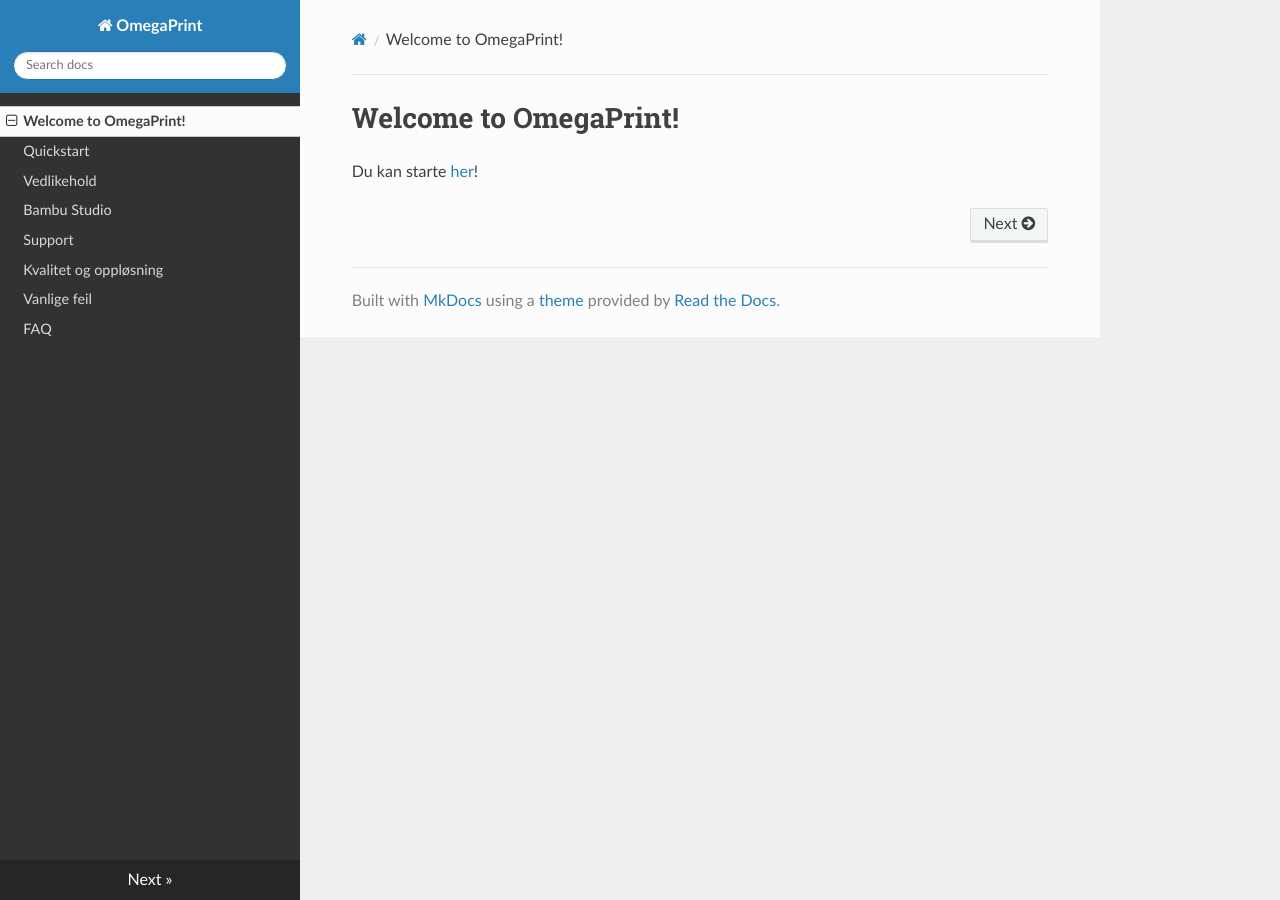
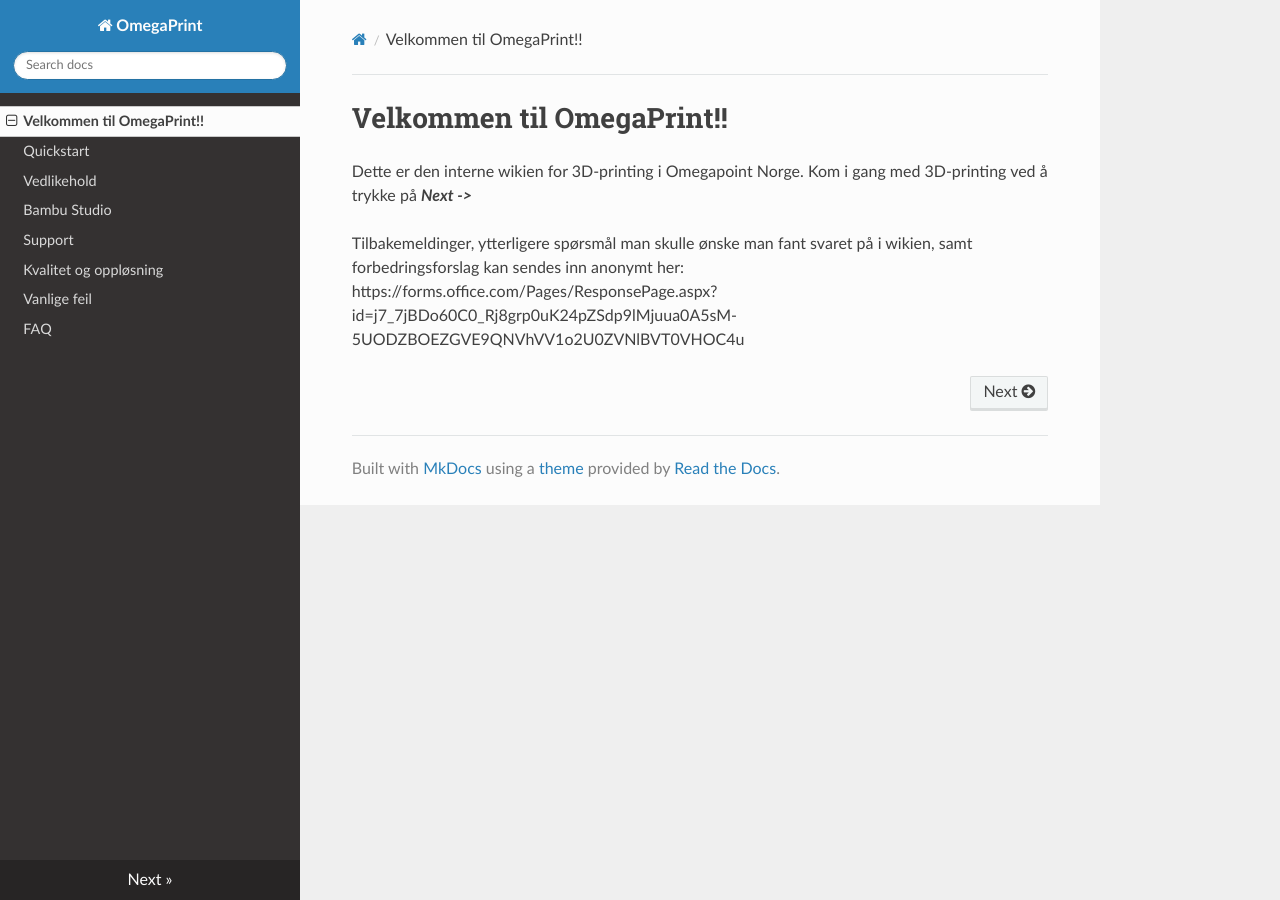
Before and after one commit to jonasmuriboe/jonasmuriboe.github.io, an MkDocs documentation site: the page built from docs/index.md, in a window 1280 px wide. Built offline with MkDocs 1.6.1, drawn with Linux system fonts in a browser that asks for light colours; nearby versions of some CDN libraries.

Commit message:
Add feedback form

```diff
--- a/docs/index.md
+++ b/docs/index.md
@@ -1,3 +1,5 @@
-# Welcome to OmegaPrint!
+# Velkommen til OmegaPrint!!
 
-Du kan starte [her](quickstart.md#installasjonsguide)!
+Dette er den interne wikien for 3D-printing i Omegapoint Norge. Kom i gang med 3D-printing ved å trykke på ***Next ->***
+
+Tilbakemeldinger, ytterligere spørsmål man skulle ønske man fant svaret på i wikien, samt forbedringsforslag kan sendes inn anonymt her: https://forms.office.com/Pages/ResponsePage.aspx?id=j7_7jBDo60C0_Rj8grp0uK24pZSdp9lMjuua0A5sM-5UODZBOEZGVE9QNVhVV1o2U0ZVNlBVT0VHOC4u
```
